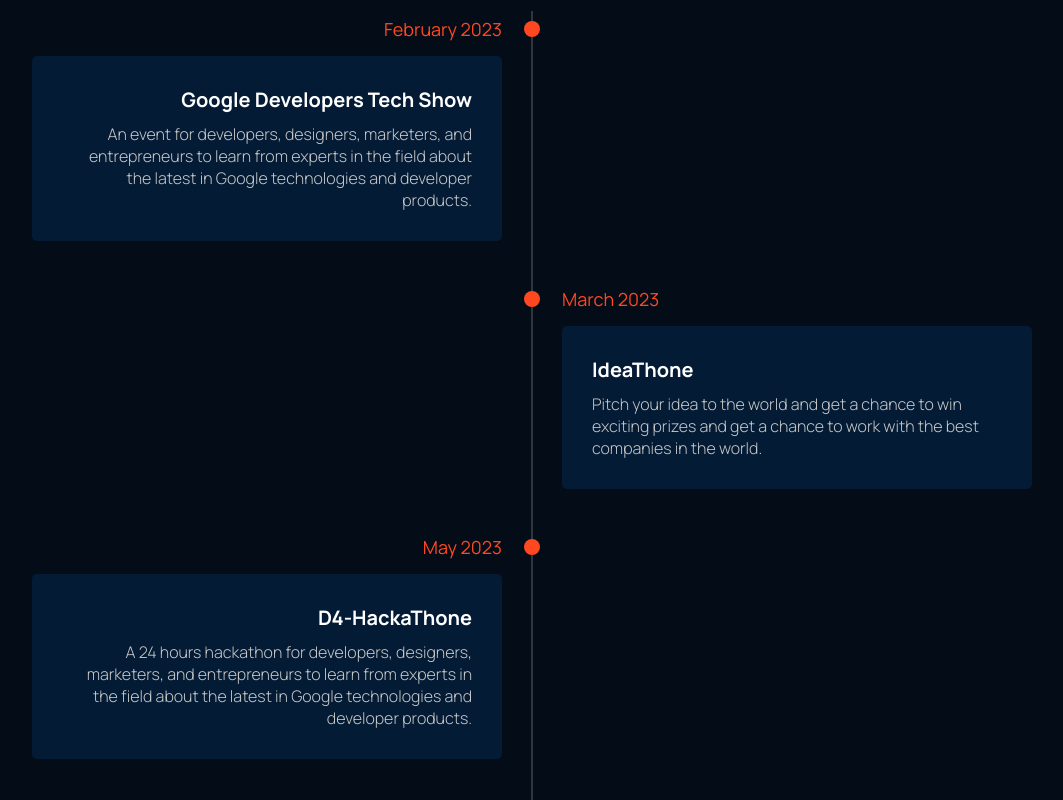
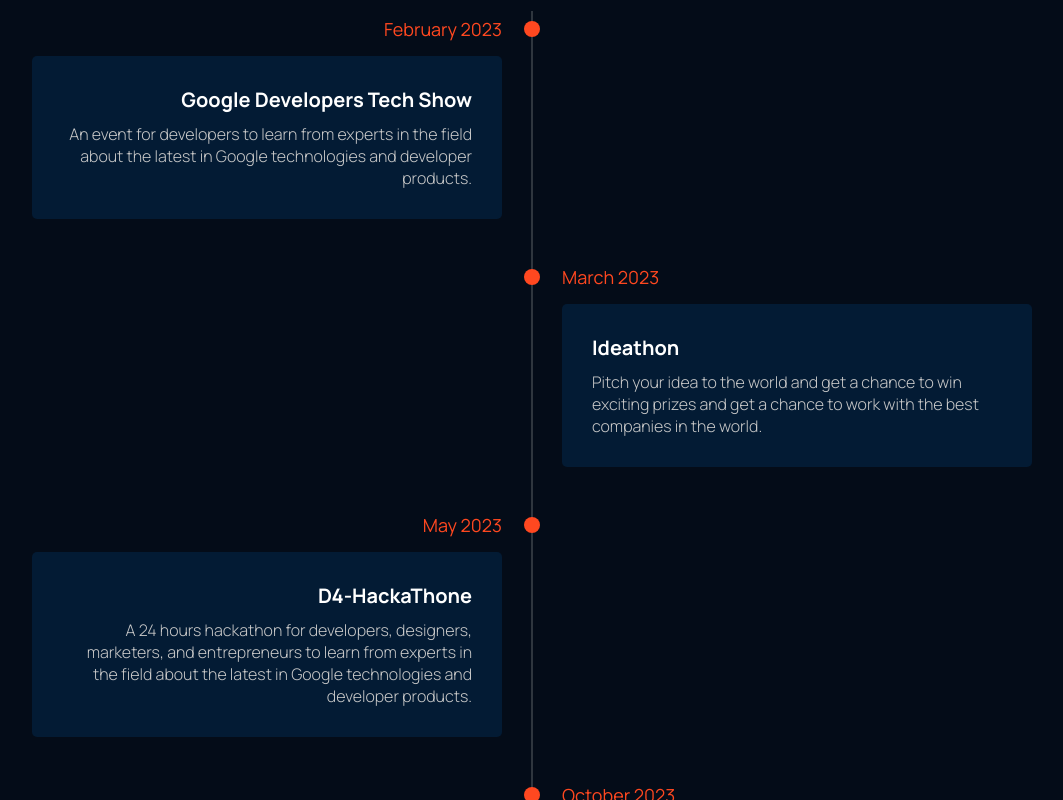
Before and after one commit to D4Community/d4-website, a React (Create React App) app: page / in a window 1280 px wide. Shown: the part 2220-3020 px from the top of the page, without its empty margins (108-1171 px from the left). Built offline with nearby package versions, Linux system fonts and the light colour scheme.

Commit message:
event data corrected

```diff
--- a/src/data/EventData.js
+++ b/src/data/EventData.js
@@ -3,12 +3,12 @@ export const EventData = [
       id: 1,
       EventDate:"February 2023",
       Eventname: "Google Developers Tech Show",
-      AboutEvent: "An event for developers, designers, marketers, and entrepreneurs to learn from experts in the field about the latest in Google technologies and developer products.",
+      AboutEvent: "An event for developers to learn from experts in the field about the latest in Google technologies and developer products.",
     },
     {
         id: 2,
         EventDate:"March 2023",
-        Eventname: "IdeaThone",
+        Eventname: "Ideathon",
         AboutEvent: "Pitch your idea to the world and get a chance to win exciting prizes and get a chance to work with the best companies in the world.",
     },
     {
```
